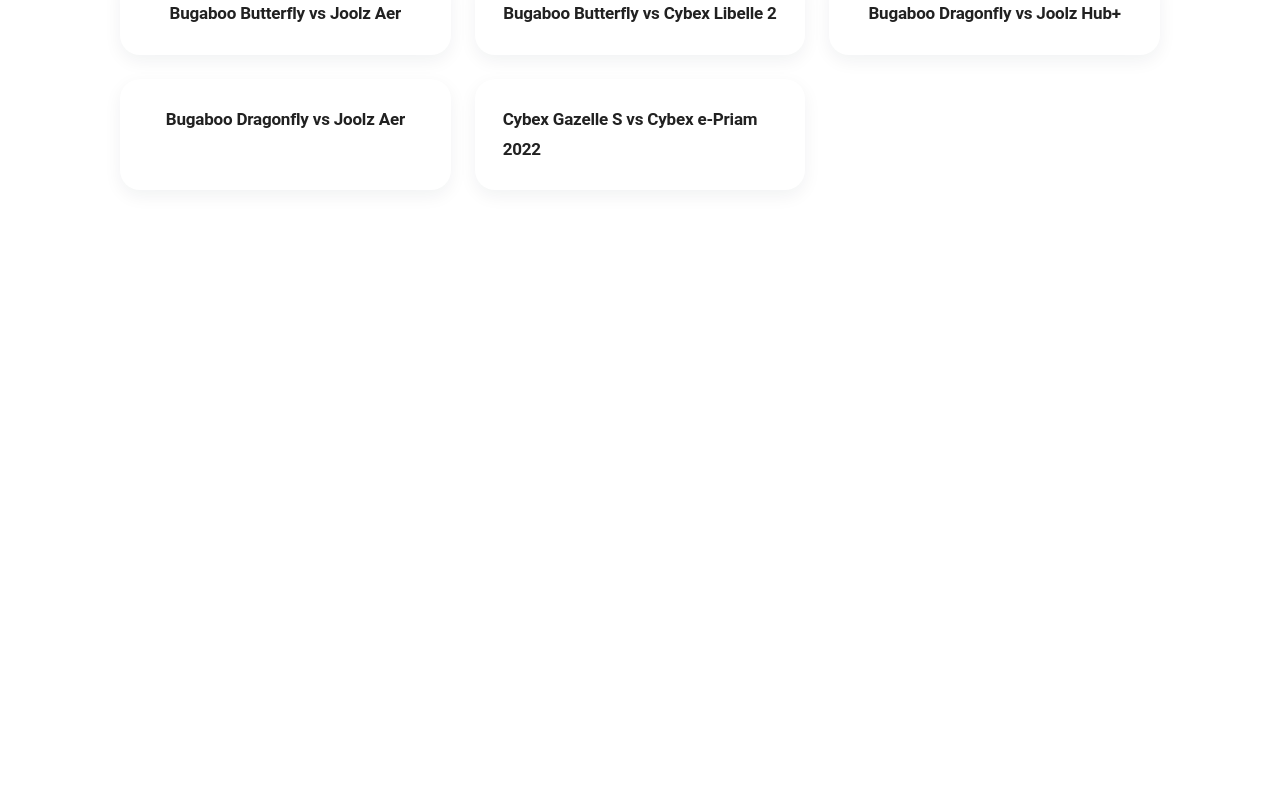
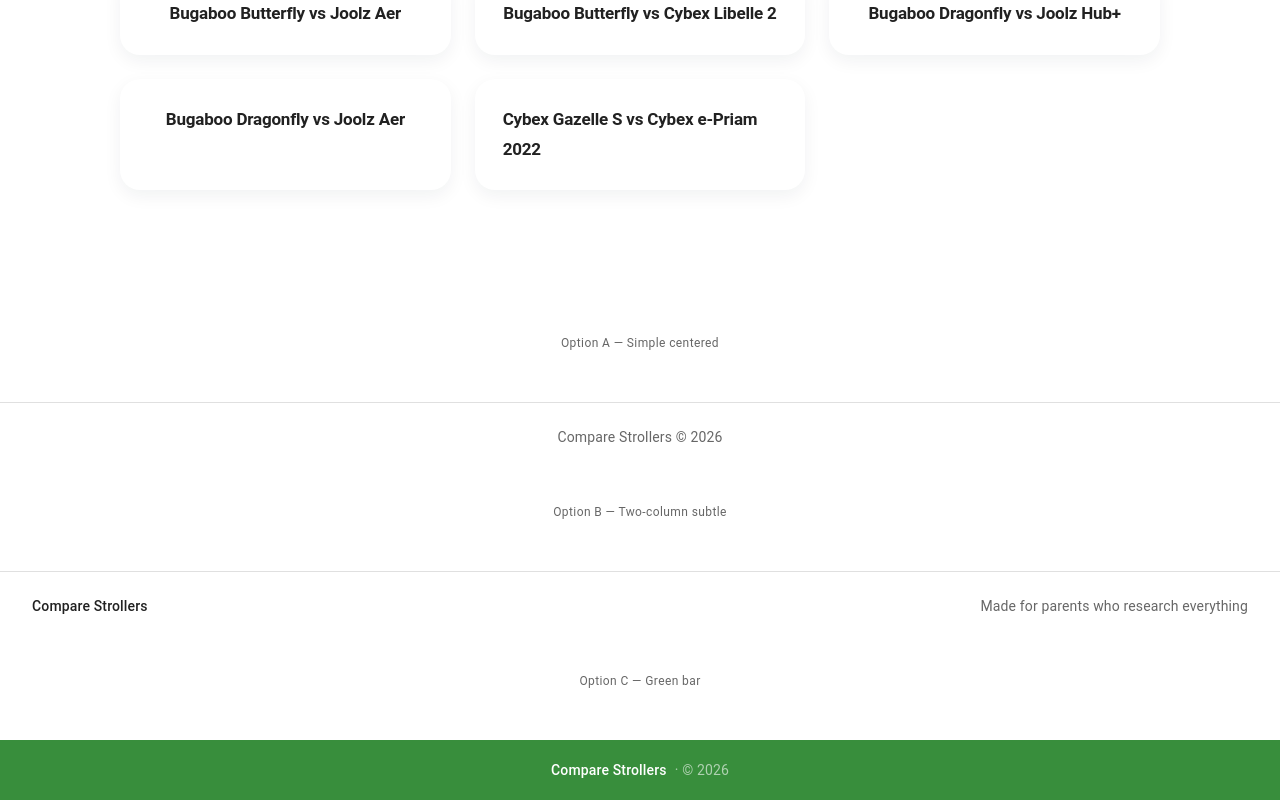
Before and after one commit to yanaost/compare-strollers, a React (Vite) app: page / in a window 1280 px wide. Shown: the part 704-1504 px from the top of the page. Before the commit the page ends 974 px from the top, so only its background shows below. Built offline with nearby package versions, Linux system fonts and the light colour scheme; no server answers.

Commit message:
Add footer preview with three options for review

```diff
--- /dev/null
+++ b/src/components/Footer/Footer.tsx
@@ -0,0 +1,98 @@
+import { Box, Typography } from "@mui/material";
+
+const currentYear = new Date().getFullYear();
+
+const FooterA = () => (
+  <Box
+    component="footer"
+    sx={{
+      borderTop: "1px solid",
+      borderColor: "divider",
+      py: 3,
+      mt: 6,
+      textAlign: "center",
+    }}
+  >
+    <Typography variant="body2" sx={{ color: "text.secondary" }}>
+      Compare Strollers &copy; {currentYear}
+    </Typography>
+  </Box>
+);
+
+const FooterB = () => (
+  <Box
+    component="footer"
+    sx={{
+      borderTop: "1px solid",
+      borderColor: "divider",
+      py: 3,
+      px: 4,
+      mt: 6,
+      display: "flex",
+      justifyContent: "space-between",
+      alignItems: "center",
+      flexWrap: "wrap",
+      gap: 1,
+    }}
+  >
+    <Typography variant="body2" sx={{ fontWeight: 500, color: "text.primary" }}>
+      Compare Strollers
+    </Typography>
+    <Typography variant="body2" sx={{ color: "text.secondary" }}>
+      Made for parents who research everything
+    </Typography>
+  </Box>
+);
+
+const FooterC = () => (
+  <Box
+    component="footer"
+    sx={{
+      backgroundColor: "primary.main",
+      py: 2.5,
+      px: 4,
+      mt: 6,
+      display: "flex",
+      justifyContent: "center",
+      alignItems: "center",
+      gap: 1,
+    }}
+  >
+    <Typography variant="body2" sx={{ color: "white", fontWeight: 500 }}>
+      Compare Strollers
+    </Typography>
+    <Typography variant="body2" sx={{ color: "rgba(255,255,255,0.6)" }}>
+      &middot; &copy; {currentYear}
+    </Typography>
+  </Box>
+);
+
+export const FooterPreview = () => (
+  <Box sx={{ mt: 8 }}>
+    <Typography
+      variant="caption"
+      sx={{ display: "block", textAlign: "center", mb: 1, color: "text.secondary" }}
+    >
+      Option A — Simple centered
+    </Typography>
+    <FooterA />
+
+    <Typography
+      variant="caption"
+      sx={{ display: "block", textAlign: "center", mt: 4, mb: 1, color: "text.secondary" }}
+    >
+      Option B — Two-column subtle
+    </Typography>
+    <FooterB />
+
+    <Typography
+      variant="caption"
+      sx={{ display: "block", textAlign: "center", mt: 4, mb: 1, color: "text.secondary" }}
+    >
+      Option C — Green bar
+    </Typography>
+    <FooterC />
+  </Box>
+);
+
+export { FooterA, FooterB, FooterC };
--- /dev/null
+++ b/src/components/Footer/index.ts
@@ -0,0 +1 @@
+export { FooterPreview, FooterA, FooterB, FooterC } from "./Footer";
--- a/src/pages/Comparison/Comparison.tsx
+++ b/src/pages/Comparison/Comparison.tsx
@@ -6,6 +6,7 @@
 import { PopularSearchCards } from "../../components/PopularSearchesCards";
 import { COMPARISONS } from "../../config/comparisons";
 import { strollersContext } from "../../context/context";
+import { FooterPreview } from "../../components/Footer";
 
 const comparisonsBySlug = new Map(
   COMPARISONS.map((c) => [c.slug, c.ids])
@@ -54,6 +55,7 @@
           </Box>
         )}
         <PopularSearchCards />
+        <FooterPreview />
       </Box>
     </>
   );
--- a/src/pages/Home/Home.tsx
+++ b/src/pages/Home/Home.tsx
@@ -4,6 +4,7 @@
 import { Box } from "@mui/material";
 import { ComparisonTable } from "../../components/ComparisonTable";
 import { PopularSearchCards } from "../../components/PopularSearchesCards";
+import { FooterPreview } from "../../components/Footer";
 
 export const Home = () => {
   const { strollersIdsToCompare, setStrollersIdsToCompare } =
@@ -23,6 +24,7 @@
           </Box>
         )}
         <PopularSearchCards />
+        <FooterPreview />
       </Box>
     </>
   );
```
